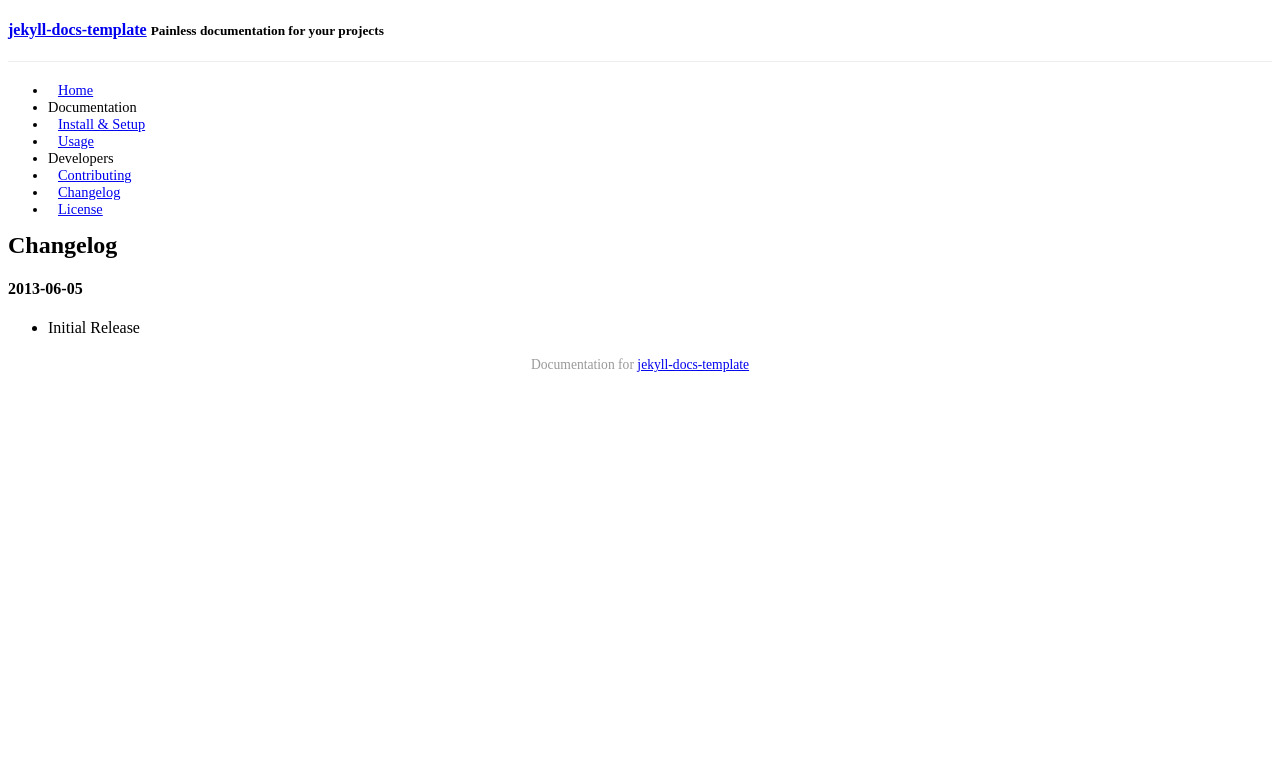
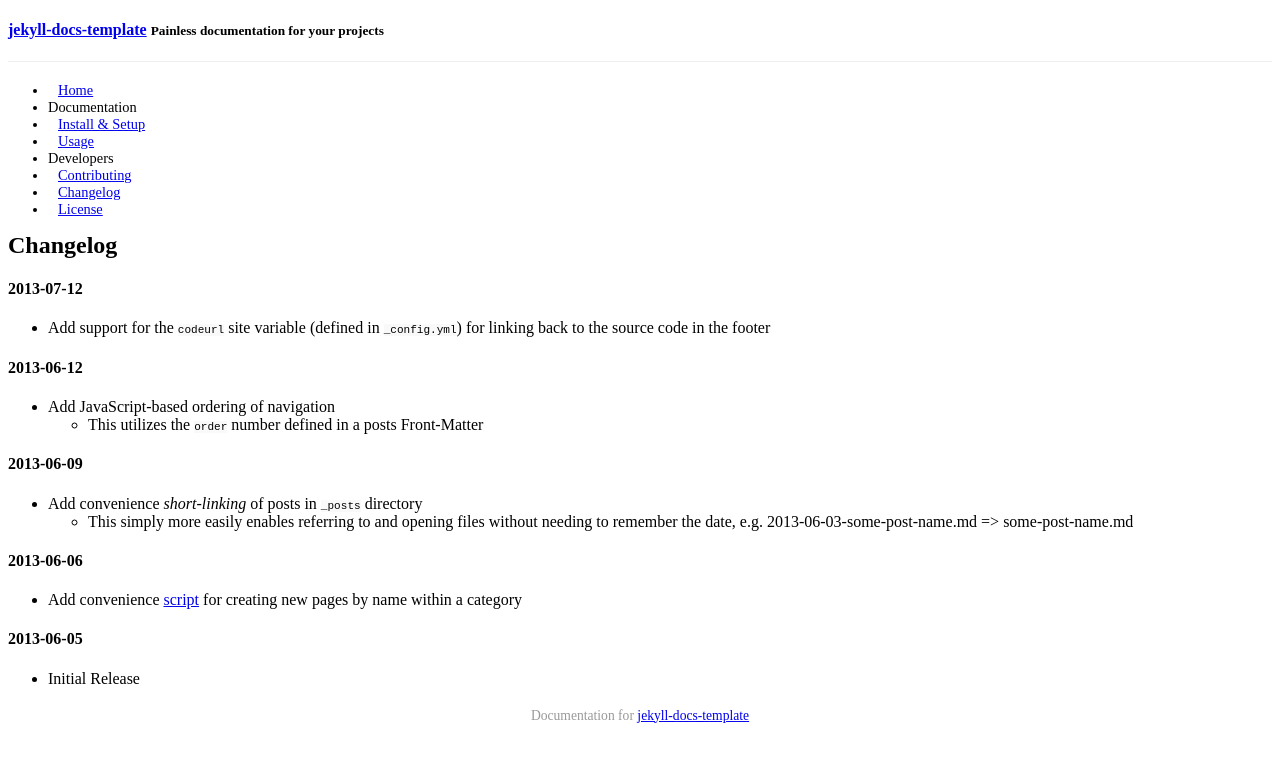
Before and after one commit to bruth/jekyll-docs-template, a Jekyll site: the page built from _posts/2013-06-05-changelog.md, in a window 1280 px wide. Shown: the top 762 px of the page. Built offline with Jekyll 4.4.1, drawn with Linux system fonts in a browser that asks for light colours; Markdown is read by kramdown in place of the engine named in the settings; a style sheet for code colours, icons or effects is not loaded.

Commit message:
Update changelog

```diff
--- a/_posts/2013-06-05-changelog.md
+++ b/_posts/2013-06-05-changelog.md
@@ -5,6 +5,24 @@ category: dev
 order: 1
 ---
 
+#### 2013-07-12
+
+- Add support for the `codeurl` site variable (defined in `_config.yml`) for linking back to the source code in the footer
+
+#### 2013-06-12
+
+- Add JavaScript-based ordering of navigation
+    - This utilizes the `order` number defined in a posts Front-Matter
+
+#### 2013-06-09
+
+- Add convenience _short-linking_ of posts in `_posts` directory
+    - This simply more easily enables referring to and opening files without needing to remember the date, e.g. 2013-06-03-some-post-name.md => some-post-name.md
+
+#### 2013-06-06
+
+- Add convenience [script](http://bruth.github.io/jekyll-docs-template/doc/usage.html) for creating new pages by name within a category
+
 #### 2013-06-05
 
 - Initial Release
```
